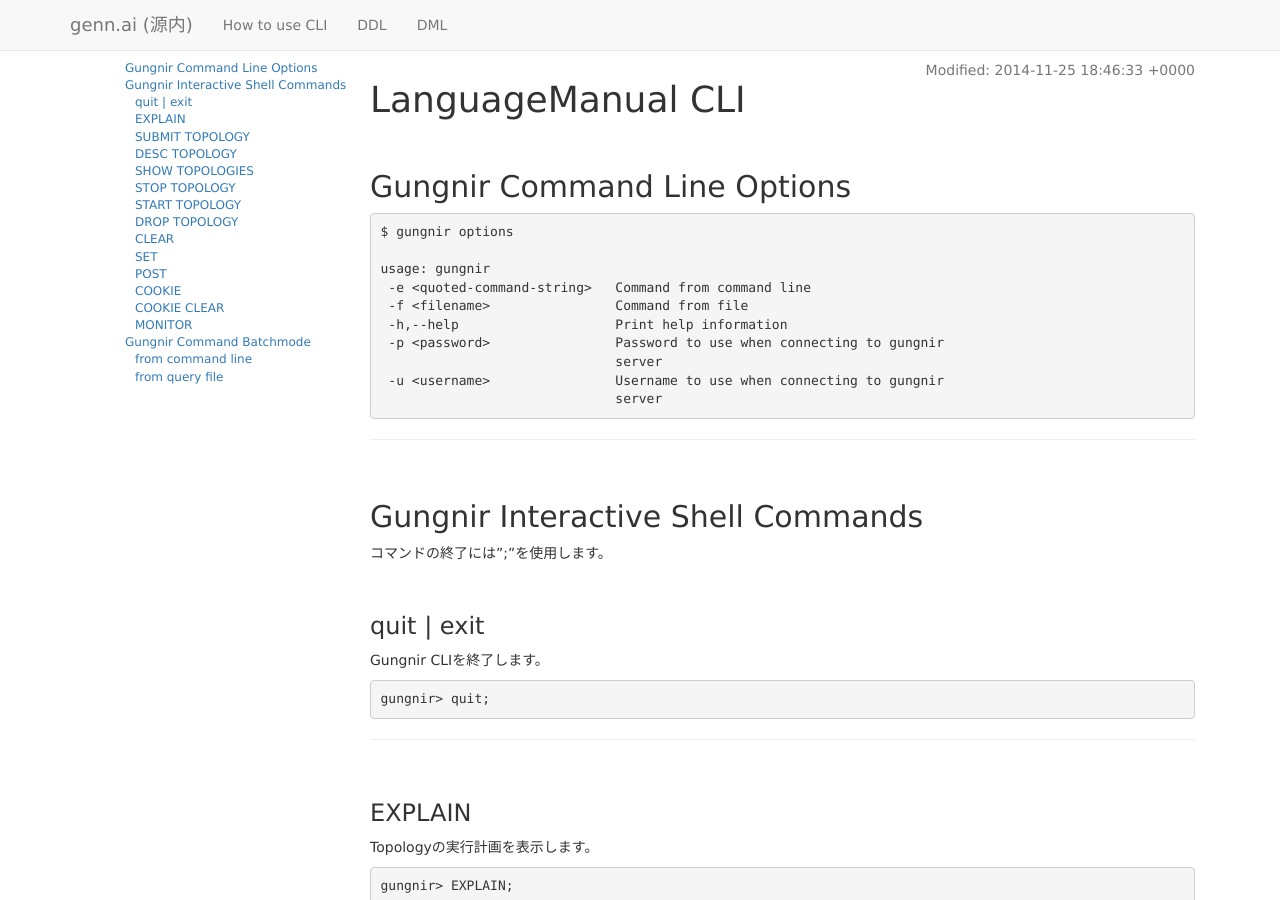
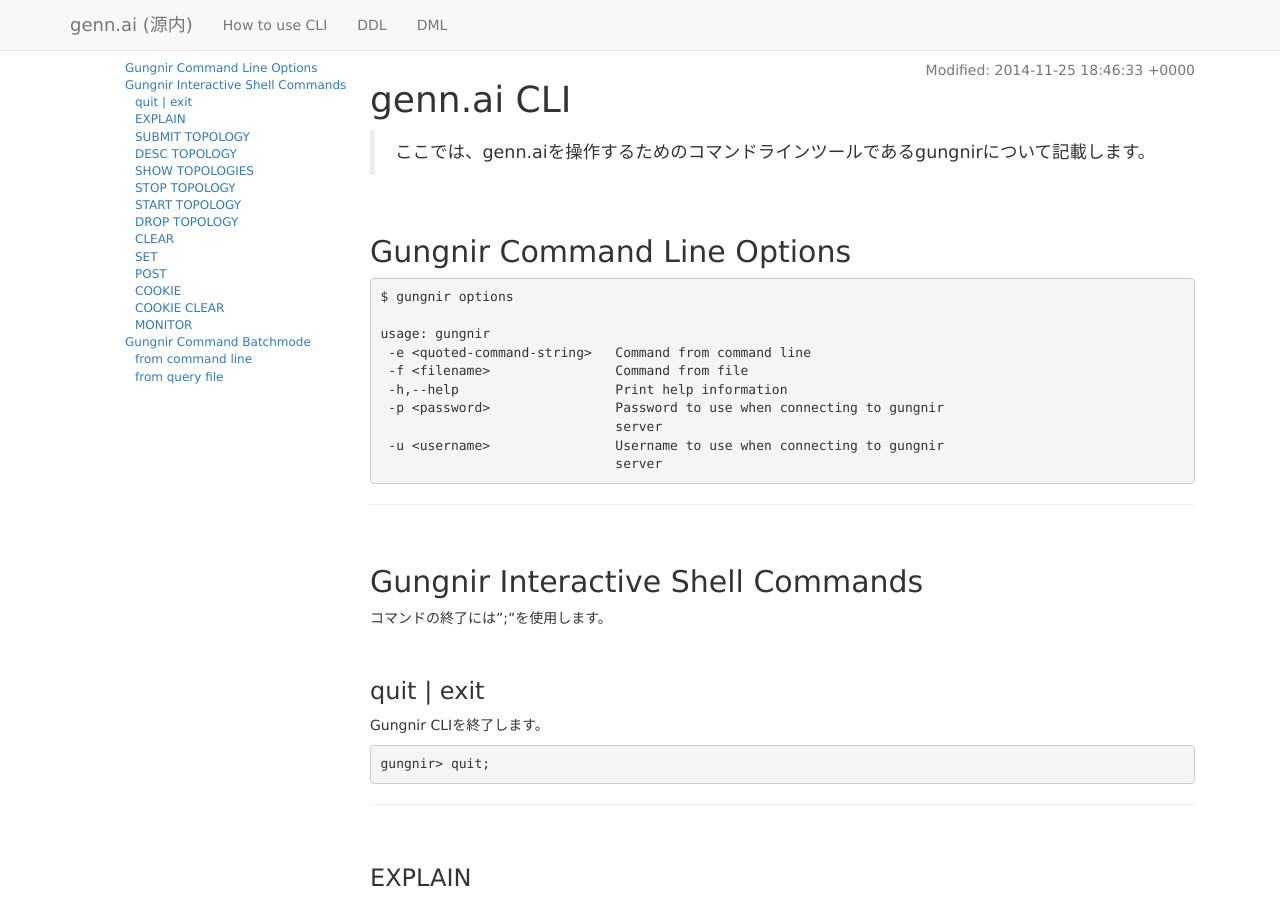
Before and after one commit to tf0054/trygennai.github.com, a Jekyll site: the page built from cli_ja.md, in a window 1280 px wide and 900 px high. Built offline with Jekyll 4.4.1, drawn with Linux system fonts in a browser that asks for light colours; nearby versions of some CDN libraries; comment, search, counter and statistics services are not loaded.

Commit message:
Added a short leading sentence on cli.

```diff
--- a/cli_ja.md
+++ b/cli_ja.md
@@ -3,7 +3,9 @@
 title: genn.ai
 ---
 
-# LanguageManual CLI
+# genn.ai CLI
+
+> ここでは、genn.aiを操作するためのコマンドラインツールであるgungnirについて記載します。
 
 ## Gungnir Command Line Options
 
```
Also changed, not shown: ddl_ja.md (+1 -1 lines), dml_ja.md (+1 -1 lines).
